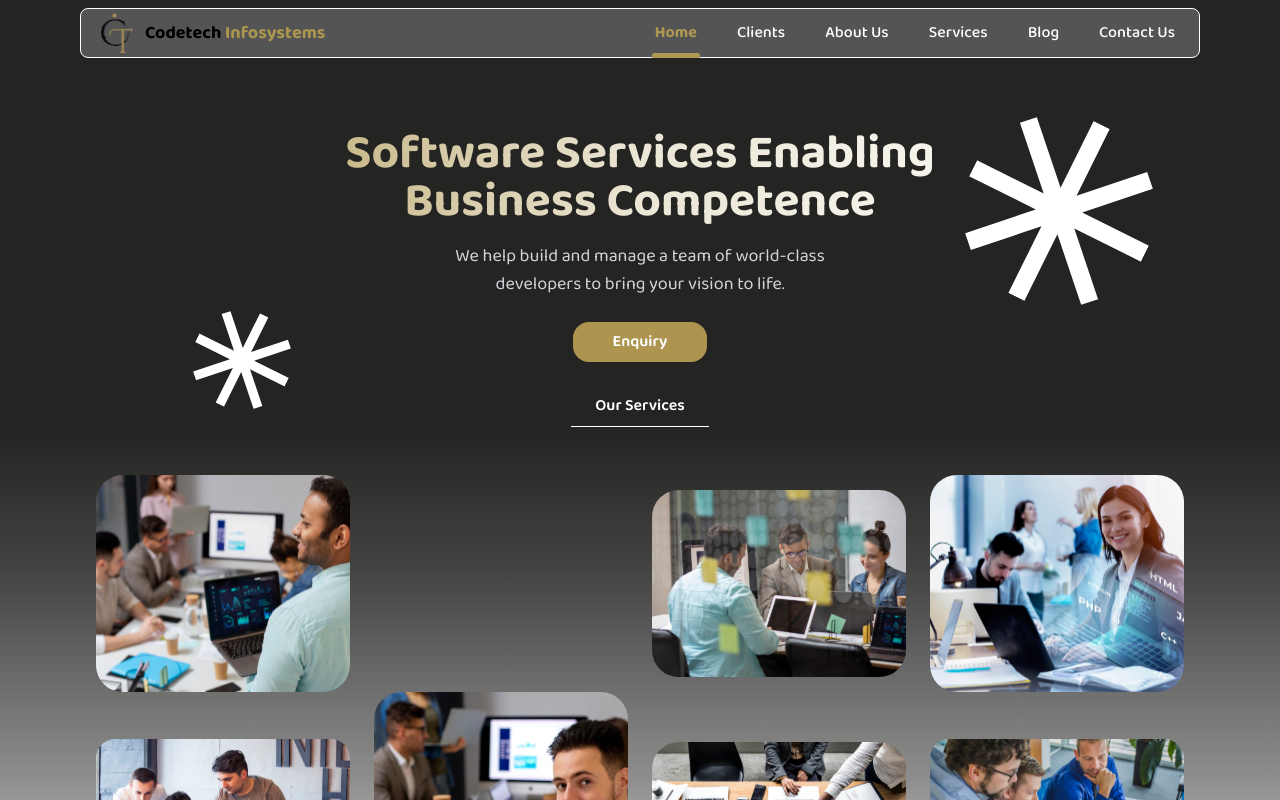
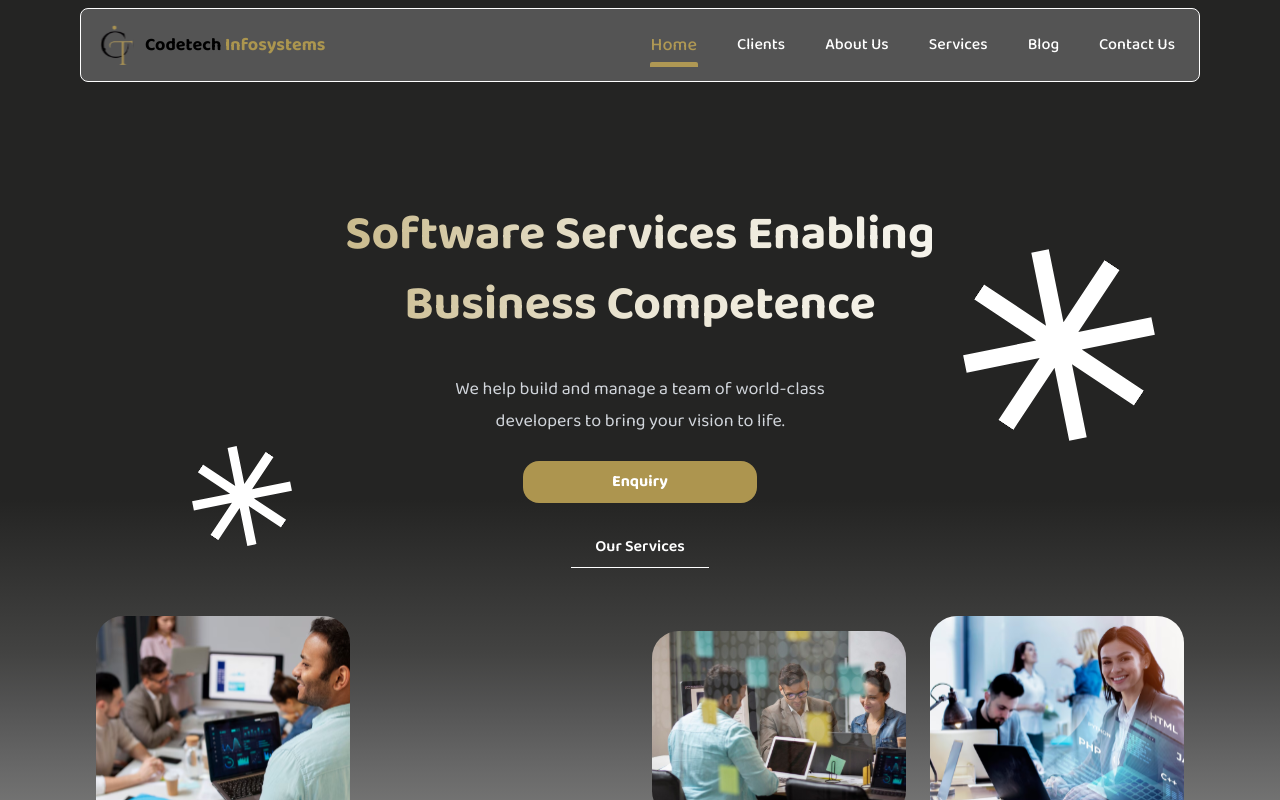
Before and after one commit to CodeTech-InfoSystem/codetech-react, a React (Create React App) app: page / in a window 1280 px wide. Shown: the top 800 px of the page. Built offline with nearby package versions, Linux system fonts and the light colour scheme.

Commit message:
change header and  home page heading gap

```diff
--- a/src/components/HeroSection.jsx
+++ b/src/components/HeroSection.jsx
@@ -11,20 +11,20 @@ const HeroSection = () => {
     }, []);
 
     return (
-        <section className="text-white py-16 relative">
+        <section className="text-white pb-16 relative mt-[110px]">
             <div className="max-w-7xl mx-auto text-center px-4">
-                <h1 className="text-4xl md:text-5xl font-bold text-transparent bg-clip-text bg-gradient-to-r from-[#AD954F] via-[#BCA86F] via-[#CDBF95] via-[#DED4B8] via-[#EBE6D5] to-white">
+                <h1 className="text-4xl md:text-5xl font-bold text-transparent bg-clip-text bg-gradient-to-r from-[#AD954F] via-[#BCA86F] via-[#CDBF95] via-[#DED4B8] via-[#EBE6D5] to-white leading-[70px]" style={{ lineHeight: '70px' }}>
                     Software Services Enabling <br />
                     <span className="block">Business Competence</span>
                 </h1>
 
-                <p className="mt-4 text-lg text-gray-300 w-full md:w-[40%] mx-auto text-center">
+                <p className="mt-[33px] text-lg text-gray-300 w-full md:w-[40%] mx-auto text-center" style={{lineHeight:'32px' }}>
                     We help build and manage a team of world-class developers to bring your vision to life.
                 </p>
 
                 {/* Buttons */}
                 <div className="my-6 flex justify-center gap-4">
-                    <button className="px-10 py-2 bg-[#AD954F] text-white font-semibold rounded-2xl">
+                    <button className="px-10 py-2 bg-[#AD954F] text-white font-bold rounded-2xl lg:w-[234px] lg:h-[42px] leading-[1.5]">
                         Enquiry
                     </button>
                 </div>
--- a/src/components/Navbar.jsx
+++ b/src/components/Navbar.jsx
@@ -24,7 +24,7 @@ const Navbar = ({ scrollToServices, scrollToTestimonials, scrollToBlog }) => {
   return (
     <div className="bg-[#242423] px-3 sm:px-8 md:px-14 lg:px-20 pt-2">
       <nav className="bg-[#545454] rounded-lg border border-[#FFFFFF]">
-        <div className="container mx-auto flex justify-between items-center px-4 md:py-1 sm:py-0">
+        <div className="container mx-auto flex justify-between items-center px-4 md:py-1 sm:py-0 h-[72px]">
           {/* Logo */}
           <div className="flex items-center space-x-2">
             <img src="/images/logo.svg" alt="Company Logo" className="w-10 h-10" />
@@ -55,7 +55,7 @@ const Navbar = ({ scrollToServices, scrollToTestimonials, scrollToBlog }) => {
                   </button>
                 ) : (
                   <Link to={item.path} className={`px-2 py-2 block transition-colors ${
-                    location.pathname === item.path ? "text-[#AF9854] font-bold" : "hover:text-yellow-400"
+                    location.pathname === item.path ? "text-[#AF9854] text-[18px] font-medium leading-[100%] tracking-[0%]" : "hover:text-yellow-400"
                   }`}>
                     {item.name}
                   </Link>
```
